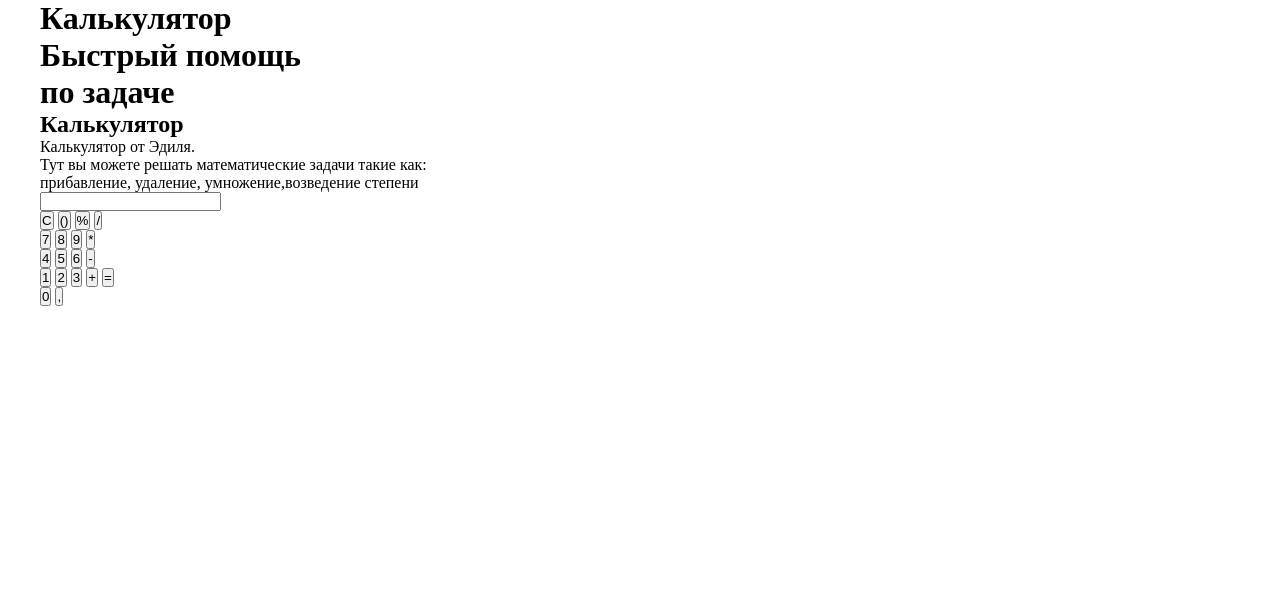
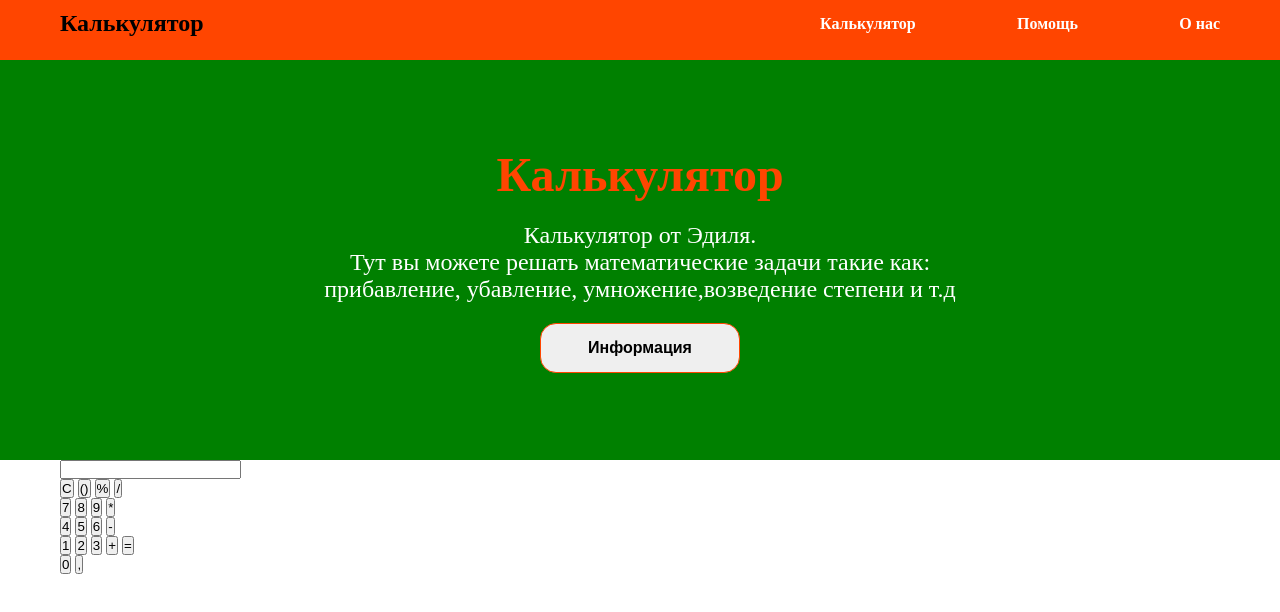
Before and after one commit to edilmazhitov/HTML-SCSS-JS---Calculator, a website: page index.html in a window 1280 px wide. Drawn offline with nearby package versions, Linux system fonts and the light colour scheme; files that its build step writes are made by us from their sources.

Commit message:
Style Header and information sections

```diff
--- a/index.html
+++ b/index.html
@@ -30,6 +30,7 @@
                 href=""
                 class="header__link"
               >
+                Калькулятор
               </a>
             </li>
             <li class="header__nav-item">
@@ -37,23 +38,19 @@
                 href=""
                 class="header__link"
               >
+                Помощь
               </a>
             </li>
             <li class="header__nav-item">
               <a
                 href=""
                 class="header__link"
-              ></a>
+              >
+                О нас
+              </a>
             </li>
           </ul>
         </nav>
-
-        <div class="header__right">
-          <h1 class="header__title">
-            Быстрый помощь <br>
-            по задаче
-          </h1>
-        </div>
       </div>
     </div>
   </header>
@@ -61,16 +58,17 @@
   <main class="main">
     <section class="information">
       <div class="container">
-        <div class="information__block">
           <h2 class="information__title">
             Калькулятор
           </h2>
           <p class="information__subtitle">
             Калькулятор от Эдиля. <br>
             Тут вы можете решать математические задачи такие как: <br>
-            прибавление, удаление, умножение,возведение степени
+            прибавление, убавление, умножение,возведение степени и т.д
           </p>
-        </div>
+          <button class="information__popup-btn">
+              Информация
+          </button>
       </div>
     </section>
     <section class="calculator">
--- a/styles/_calculator.scss
+++ b/styles/_calculator.scss
@@ -1,4 +1,5 @@
 .calculator {
+
 
   &__summer {
 
--- a/styles/_globals.scss
+++ b/styles/_globals.scss
@@ -1,12 +1,19 @@
+@use "./abstracts" as *;
+
 * {
   padding: 0;
   margin: 0;
   box-sizing: border-box;
   list-style-type: none;
-  text-display: none;
+  text-decoration: none;
 }
 
 .container {
   max-width: 1200px;
+  padding: 0 20px;
   margin: 0 auto;
 }
+
+a,button,input {
+  cursor: pointer;
+}
--- a/styles/_header.scss
+++ b/styles/_header.scss
@@ -1,35 +1,131 @@
+@use "./abstracts" as *;
+
 .header {
+  height: 60px;
+  background-color: orangered;
+  padding-top: 10px;
+
+  @include media("tablet-x") {
+    height: 50px;
+  }
+
+  @include media("phablet") {
+    padding-top: 5px;
+    height: 30px;
+  }
 
 
+  @include media("mobile-m") {
+    padding-top: 2px;
+    height: 20px;
+  }
+
+  @include media("mobile-s") {
+    padding-top: 0;
+  }
+
   &__title {
+    font-size: 24px;
 
+    @include media("laptop") {
+      font-size: 22px;
+    }
+
+    @include media("tablet-x") {
+      font-size: 20px;
+    }
+
+    @include media("tablet") {
+      font-size: 18px;
+    }
+
+    @include media("phablet") {
+      font-size: 16px;
+    }
+
+
+    @include media("mobile-x") {
+      font-size: 14px;
+    }
+
+
+    @include media("mobile-m") {
+      font-size: 12px;
+    }
+
+
+    @include media("mobile-s") {
+      font-size: 10px;
+    }
+
+  }
+  .two {
+    @include media("phablet") {
+      display: none;
+    }
   }
 
   &__block {
-
-  }
-
-  &__left {
-
-  }
-
-  &__right {
-
+    justify-content: space-between;
+    align-items: center;
+    display: flex;
   }
 
   &__nav {
+    width: 400px;
+
+    @include media("laptop") {
+      width: 350px;
+    }
+
+    @include media("tablet-x") {
+      width: 300px;
+    }
+
+    @include media("tablet") {
+      width: 250px;
+    }
+
+    @include media("mobile-x") {
+      width: 250px;
+    }
 
 
-    &-list {
-
+    @include media("mobile-m") {
+      width: 200px;
     }
 
-    &-item {
 
+    @include media("mobile-s") {
+      width: 180px;
+    }
+
+    &-list {
+      justify-content: space-between;
+      align-items: center;
+      display: flex;
     }
   }
 
   &__link {
+    color: white;
+    font-weight: 600;
+    font-size: 16px;
 
+    @include media("tablet") {
+      font-size: 14px;
+    }
+
+    @include media("mobile-x") {
+      font-size: 12px;
+    }
+
+    @include media("mobile-m") {
+      font-size: 10px;
+    }
+
+    @include media("mobile-s") {
+      font-size: 8px;
+    }
   }
 }
--- /dev/null
+++ b/styles/_information.scss
@@ -0,0 +1,179 @@
+@use "abstracts" as *;
+
+.information {
+  height: 400px;
+  background-color: green;
+  align-items: center;
+  text-align: center;
+  display: flex;
+
+  @include media("laptop") {
+    height: 300px;
+  }
+
+  @include media("tablet-x") {
+    height: 250px;
+  }
+
+  @include media("tablet") {
+    height: 200px;
+  }
+
+  @include media("phablet") {
+    height: 180px;
+  }
+
+  @include media("mobile-l") {
+    height: 150px;
+  }
+
+  @include media("mobile-m") {
+    height: 120px;
+  }
+
+  @include media("mobile-s") {
+    height: 100px;
+  }
+
+  &__title {
+    font-size: 48px;
+    color: orangered;
+    margin-bottom: 20px;
+
+    @include media("laptop") {
+      font-size: 42px;
+    }
+
+    @include media("tablet-x") {
+      margin-bottom: 10px;
+      font-size: 36px;
+    }
+
+    @include media("tablet") {
+      font-size: 32px;
+    }
+
+    @include media("phablet") {
+      font-size: 24px;
+      margin-bottom: 5px;
+    }
+
+    @include media("mobile-x") {
+      font-size: 22px;
+    }
+
+    @include media("mobile-l") {
+      font-size: 18px;
+      margin-bottom: 5px;
+    }
+
+    @include media("mobile-m") {
+      font-size: 16px;
+    }
+
+    @include media("mobile-s") {
+      font-size: 14px;
+      margin-bottom: 3px;
+    }
+
+  }
+
+  &__subtitle {
+    font-size: 24px;
+    font-weight: 500;
+    color: white;
+
+    @include media("laptop") {
+      font-size: 22px;
+    }
+    @include media("tablet-x") {
+      font-size: 18px;
+    }
+
+    @include media("tablet") {
+      font-size: 16px;
+    }
+    @include media("phablet") {
+      font-weight: 400;
+    }
+
+    @include media("mobile-x") {
+      font-size: 14px;
+    }
+
+    @include media("mobile-l") {
+      font-size: 12px;
+      font-weight: 300;
+    }
+
+    @include media("mobile-m") {
+      font-size: 10px;
+    }
+
+
+    @include media("mobile-s") {
+      font-size: 8px;
+    }
+
+  }
+
+  &__popup-btn {
+    margin-top: 20px;
+    width: 200px;
+    height: 50px;
+    font-size: 16px;
+    font-weight: 600;
+    border-radius: 16px;
+    border: 1px solid orangered;
+
+    @include hover-supported {
+      width: 250px;
+      height: 60px;
+      color: orangered;
+      font-size: 18px;
+      border-radius: 18px;
+    }
+
+    @include media("tablet-x") {
+      width: 180px;
+      height: 45px;
+    }
+
+    @include media("tablet-x") {
+      width: 150px;
+      height: 40px;
+      font-size: 14px;
+    }
+
+    @include media("phablet") {
+      margin-top: 10px;
+    }
+
+    @include media("mobile-x") {
+      width: 100px;
+      height: 30px;
+      border-radius: 14px;
+      margin-top: 5px;
+      font-size: 12px;
+    }
+
+    @include media("mobile-l") {
+      width: 80px;
+      height: 25px;
+      font-size: 10px;
+    }
+
+    @include media("mobile-m") {
+      width: 60px;
+      height: 20px;
+      font-size: 8px;
+    }
+
+    @include media("mobile-s") {
+      width: 40px;
+      height: 15px;
+      font-size: 5px;
+      font-weight: 300;
+    }
+  }
+}
--- /dev/null
+++ b/styles/abstracts/_index.scss
@@ -0,0 +1 @@
+@forward "media";
--- /dev/null
+++ b/styles/abstracts/_media.scss
@@ -0,0 +1,34 @@
+@use "sass:map";
+
+$breakpoints: (
+  "mobile-s": 320px,
+  "mobile-m": 375px,
+  "mobile-l": 425px,
+  "mobile-x": 475px,
+  "phablet": 600px,
+  "tablet": 768px,
+  "tablet-x": 850px,
+  "laptop": 1024px,
+  "desktop": 1200px
+);
+
+@mixin media($breakpoint) {
+  $size: map.get($breakpoints, $breakpoint);
+  @if $size {
+    @media (max-width: $size) {
+      @content;
+    }
+  } @else {
+    @warn "Нет такого брейкпоинта: `#{$breakpoint}`.";
+  }
+}
+
+@mixin hover-supported {
+  @media (hover: hover) and (pointer: fine) {
+    transition: 0.3s ease;
+    &:hover {
+      transition: 0.3s ease;
+      @content;
+    }
+  }
+}
--- a/styles/styles.scss
+++ b/styles/styles.scss
@@ -1,3 +1,6 @@
+
+
 @use "calculator";
 @use "globals";
 @use "header";
+@use "information";
```
